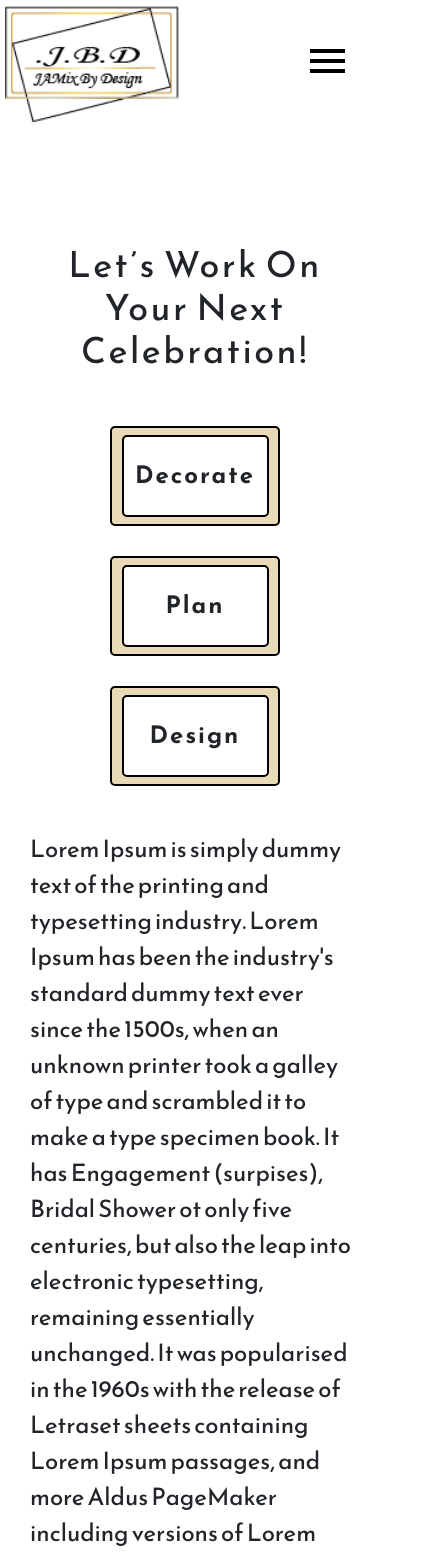
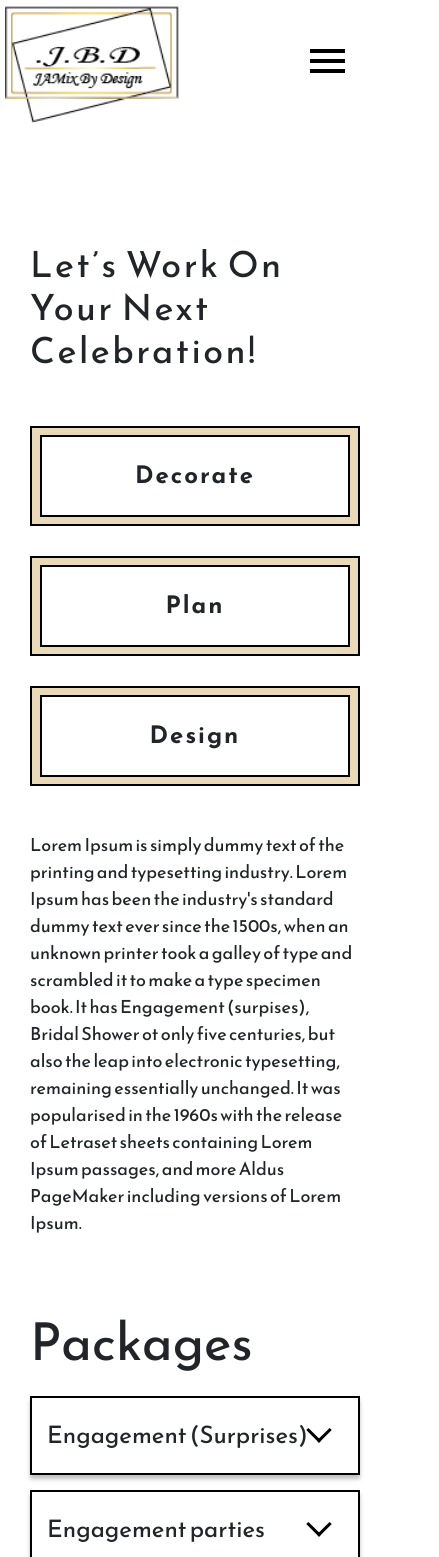
Before and after one commit to StefonSimmons/jamix-by-design, a React (Create React App) app in the folder client/: page /services in a window 390 px wide. Shown: the top 1557 px of the page, 439 px wide, since content can reach past the window. Built offline with nearby package versions, Linux system fonts and the light colour scheme.

Commit message:
services & packages fully responsive

```diff
--- a/client/src/styles/main.css
+++ b/client/src/styles/main.css
@@ -575,7 +575,11 @@ footer {
 @media (max-width: 992px) {
   .services-screen h1 {
     font-size: 36px;
-    text-align: center;
+  }
+}
+@media (max-width: 576px) {
+  .services-screen h1 {
+    text-align: left;
   }
 }
 .services-screen .services-section {
@@ -615,10 +619,9 @@ footer {
     display: flex;
     justify-content: center;
     align-items: center;
+    width: 100%;
     height: 100px;
-    width: 170px;
     transform: rotate(0deg);
-    border-radius: 5px;
   }
 }
 .services-screen .services-section .service-card-container .service-card-color .service-card {
@@ -632,7 +635,7 @@ footer {
 @media (max-width: 768px) {
   .services-screen .services-section .service-card-container .service-card-color .service-card {
     transform: rotate(0deg);
-    border-radius: 5px;
+    width: 95%;
   }
 }
 .services-screen .services-section .service-card-container .service-card-color .service-card .service-card-content {
@@ -667,6 +670,11 @@ footer {
   font-size: 24px;
   margin-bottom: 75px;
 }
+@media (max-width: 576px) {
+  .services-screen .services-about {
+    font-size: 18px;
+  }
+}
 .services-screen h2 {
   font-size: 52px;
 }
@@ -680,14 +688,31 @@ footer {
   border: solid black 2px;
   box-shadow: 0px 4px 4px rgba(0, 0, 0, 0.25);
   padding: 15px;
-  padding-right: 60px;
   margin: 60px 0;
+}
+@media (max-width: 768px) {
+  .services-screen .packages .package-card {
+    margin: 15px 0;
+  }
 }
 .services-screen .packages .package-card .package-header {
   display: grid;
   align-items: center;
   grid-template-columns: 3fr 4fr auto;
   height: 94px;
+  padding-right: 45px;
+}
+@media (max-width: 768px) {
+  .services-screen .packages .package-card .package-header {
+    grid-template-columns: 1fr 1fr auto;
+    height: 45px;
+    padding-right: 15px;
+  }
+}
+@media (max-width: 576px) {
+  .services-screen .packages .package-card .package-header {
+    grid-template-columns: 2fr auto;
+  }
 }
 .services-screen .packages .package-card .package-header h3, .services-screen .packages .package-card .package-header p {
   margin-bottom: 0;
@@ -695,15 +720,30 @@ footer {
 .services-screen .packages .package-card .package-header h3 {
   font-size: 36px;
 }
+@media (max-width: 768px) {
+  .services-screen .packages .package-card .package-header h3 {
+    font-size: 24px;
+  }
+}
 .services-screen .packages .package-card .package-header p {
   font-size: 24px;
+}
+@media (max-width: 768px) {
+  .services-screen .packages .package-card .package-header p {
+    font-size: 18px;
+  }
+}
+@media (max-width: 576px) {
+  .services-screen .packages .package-card .package-header p {
+    display: none;
+  }
 }
 .services-screen .packages .package-card .package-header .arrow {
   border-bottom: 3px solid black;
   border-left: 3px solid black;
   transform: rotate(-45deg);
-  height: 35px;
-  width: 35px;
+  height: 36px;
+  width: 36px;
   position: relative;
   top: -5px;
 }
@@ -711,15 +751,37 @@ footer {
   transform: rotate(135deg);
   top: 15px;
 }
+@media (max-width: 768px) {
+  .services-screen .packages .package-card .package-header .arrow.open {
+    top: 5px;
+  }
+}
+@media (max-width: 768px) {
+  .services-screen .packages .package-card .package-header .arrow {
+    height: 18px;
+    width: 18px;
+  }
+}
 .services-screen .packages .package-card .package-description-container.close {
   display: none;
 }
 .services-screen .packages .package-card .package-description-container .package-description {
   font-size: 24px;
 }
+@media (max-width: 768px) {
+  .services-screen .packages .package-card .package-description-container .package-description {
+    font-size: 18px;
+    margin-top: 5px;
+  }
+}
 .services-screen .packages .package-card .package-description-container .package-price {
   font-weight: 700;
   font-size: 24px;
+}
+@media (max-width: 768px) {
+  .services-screen .packages .package-card .package-description-container .package-price {
+    font-size: 18px;
+  }
 }
 
 .gallery-screen {
--- a/client/src/styles/screens/_about.scss
+++ b/client/src/styles/screens/_about.scss
@@ -14,7 +14,7 @@
     flex-direction: column;
     justify-content: space-around;
     position: absolute;
-    top: (25%/4); //  a quarter of the background position
+    top: calc(25%/4); //  a quarter of the background position
     box-sizing: border-box;
     height: 83%;
     width: 83%; // (1196px/1440px)
--- a/client/src/styles/screens/_services.scss
+++ b/client/src/styles/screens/_services.scss
@@ -24,7 +24,9 @@
     }
     @media (max-width: $l-screen) {
       font-size: $l-font-size;
-      text-align: center;
+    }
+    @media (max-width: $s-screen) {
+      text-align: left;
     }
   }
   .services-section {
@@ -48,10 +50,6 @@
       @media (max-width: $m-screen) {
         margin: 15px 0;
       }
-      // @media (max-width: $xs-screen) {
-      //   width: 100%;
-      //   height: 270px;
-      // }
 
       .service-card-color {
         width: 150px;
@@ -61,18 +59,13 @@
         box-sizing: border-box;
         transform: rotate(-23.6deg);
 
-        // @media (max-width: $m-screen) {
-        //   width: 250px;
-        //   height: 190px;
-        // }
         @media (max-width: $m-screen) {
           display: flex;
           justify-content: center;
           align-items: center;
+          width: 100%;
           height: 100px;
-          width: 170px;
           transform: rotate(0deg);
-          border-radius: 5px;
         }
         .service-card {
           width: 147px;
@@ -82,13 +75,9 @@
           border: black solid 2px;
           transform: rotate(13.73deg);
 
-          // @media (max-width: $m-screen) {
-            //   width: 248px;
-            //   height: 188px;
-            // }
-            @media (max-width: $m-screen) {
-              transform: rotate(0deg);
-              border-radius: 5px;
+          @media (max-width: $m-screen) {
+            transform: rotate(0deg);
+            width: 95%;
           }
           .service-card-content {
             display: flex;
@@ -106,30 +95,13 @@
               font-weight: 700;
               letter-spacing: 2px;
               margin: 0;
-              // text-shadow: 0px 4px 4px rgba(0, 0, 0, 0.25);
-              // @media (max-width: $m-screen) {
-              //   font-size: $l-font-size;
-              // }
             }
             ul{
               margin: 0;
-              // @media (max-width: $xl-screen) {
-              //   align-self: flex-start;
-              //   padding-left: 135px;
-              // }
-              // @media (max-width: $m-screen) {
-              //   align-self: flex-start;
-              //   padding-left: 45px;
-              // }
-
               li {
                 font-size: $m-font-size;
                 list-style-type: disc;
                 margin: 15px 0;
-                // @media (max-width: $m-screen) {
-                //   font-size: $s-font-size;
-                //   margin: 8px 0 0 0;
-                // }
               }
             }
           }
@@ -141,6 +113,9 @@
   .services-about {
     font-size: $m-font-size;
     margin-bottom: 75px;
+    @media(max-width: $s-screen){
+      font-size: $s-font-size;
+    }
   }
 
   h2{
@@ -156,34 +131,62 @@
       border: solid black 2px;
       box-shadow: 0px 4px 4px rgba(0, 0, 0, 0.25);
       padding: 15px;
-      padding-right: 60px;
       margin: 60px 0;
+      @media(max-width: $m-screen){
+        margin: 15px 0;
+      }
 
       .package-header{
         display: grid;
         align-items: center;
         grid-template-columns: 3fr 4fr auto;
         height: 94px;
+        padding-right: 45px;
+
+        @media(max-width: $m-screen){
+          grid-template-columns: 1fr 1fr auto;
+          height: 45px;
+          padding-right: 15px;
+        }
+        @media(max-width: $s-screen){
+          grid-template-columns: 2fr auto;
+        }
         h3, p{
           margin-bottom: 0;
         }
         h3{
           font-size: $l-font-size;
+          @media(max-width: $m-screen){
+            font-size: $m-font-size;
+          }
         }
         p{
           font-size: $m-font-size;
+          @media(max-width: $m-screen){
+            font-size: $s-font-size;
+          }
+          @media(max-width: $s-screen){
+            display: none
+          }
         };
         .arrow{
           border-bottom: 3px solid black;
           border-left: 3px solid black;
           transform: rotate(-45deg);
-          height: 35px;
-          width: 35px;
+          height: 36px;
+          width: 36px;
           position: relative;
           top: -5px;
           &.open{
             transform: rotate(135deg);
             top: 15px;
+            @media(max-width: $m-screen){
+              top: 5px;
+            }
+          }
+          @media(max-width: $m-screen){
+            height: 18px;
+            width: 18px;
           }
         }
       }
@@ -193,10 +196,17 @@
         }
         .package-description {
           font-size: $m-font-size;
+          @media(max-width: $m-screen){
+            font-size: $s-font-size;
+            margin-top: 5px;
+          }
         }
         .package-price {
           font-weight: 700;
           font-size: $m-font-size;
+          @media(max-width: $m-screen){
+            font-size: $s-font-size;
+          }
         }
       }
     }
```
Also changed, not shown: 1 other file (tests, documents, lock files or other folders).
